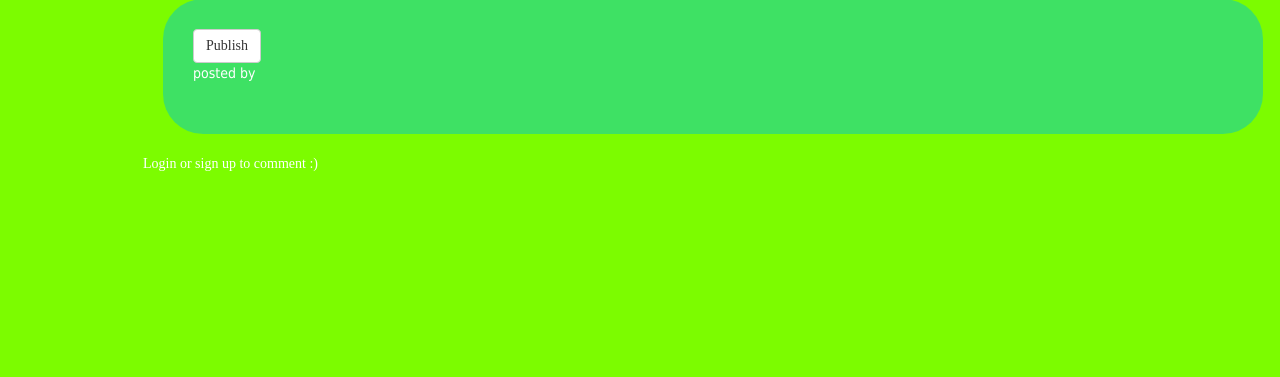
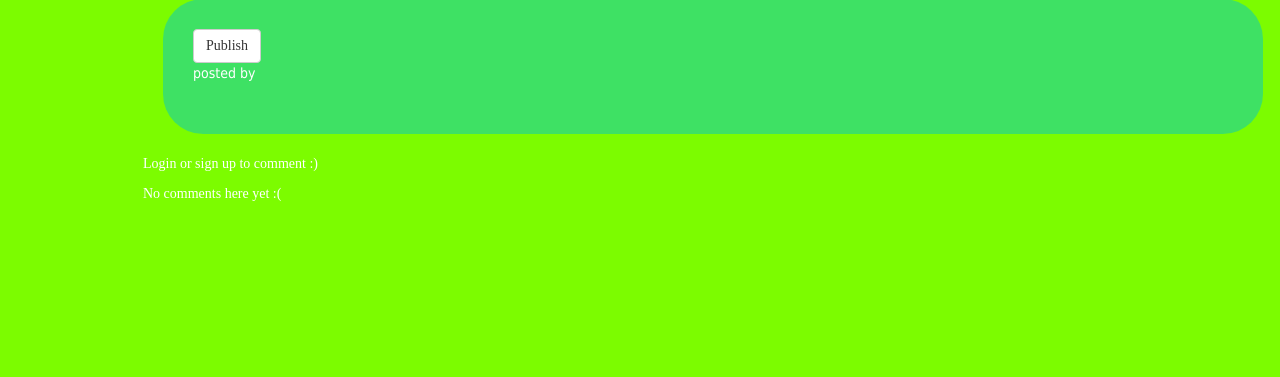
Before and after one commit to PoisonIvysaurBridge/my-first-blog, a Django app: template blog/templates/blog/post_detail.html in a window 1280 px wide. Shown: the part 230-607 px from the top of the page. Run offline with Django 3.2, Linux system fonts and the light colour scheme; the template is opened without the code that fills it, so the values that code supplies are empty; some libraries are stand-ins or nearby versions; some web fonts are replaced.

Commit message:
made changes in comment views

```diff
--- a/blog/templates/blog/post_detail.html
+++ b/blog/templates/blog/post_detail.html
@@ -28,6 +28,9 @@
     {% if user.is_authenticated %}
         <hr>
         <a class="btn btn-default" href="{% url 'add_comment_to_post' pk=post.pk %}">Add comment</a>
+    {% else %}
+        <p style="color:white;">Login or sign up to comment :)</p>
+    {% endif %}
         {% for comment in post.comments.all %}
             <div class="comment" style="color:white;">
                 <div class="date" style="color:white;">
@@ -45,7 +48,5 @@
         {% empty %}
             <p style="color:white;">No comments here yet :(</p>
         {% endfor %}
-    {% else %}
-        <p style="color:white;">Login or sign up to comment :)</p>
-    {% endif %}
+
 {% endblock %}
```
